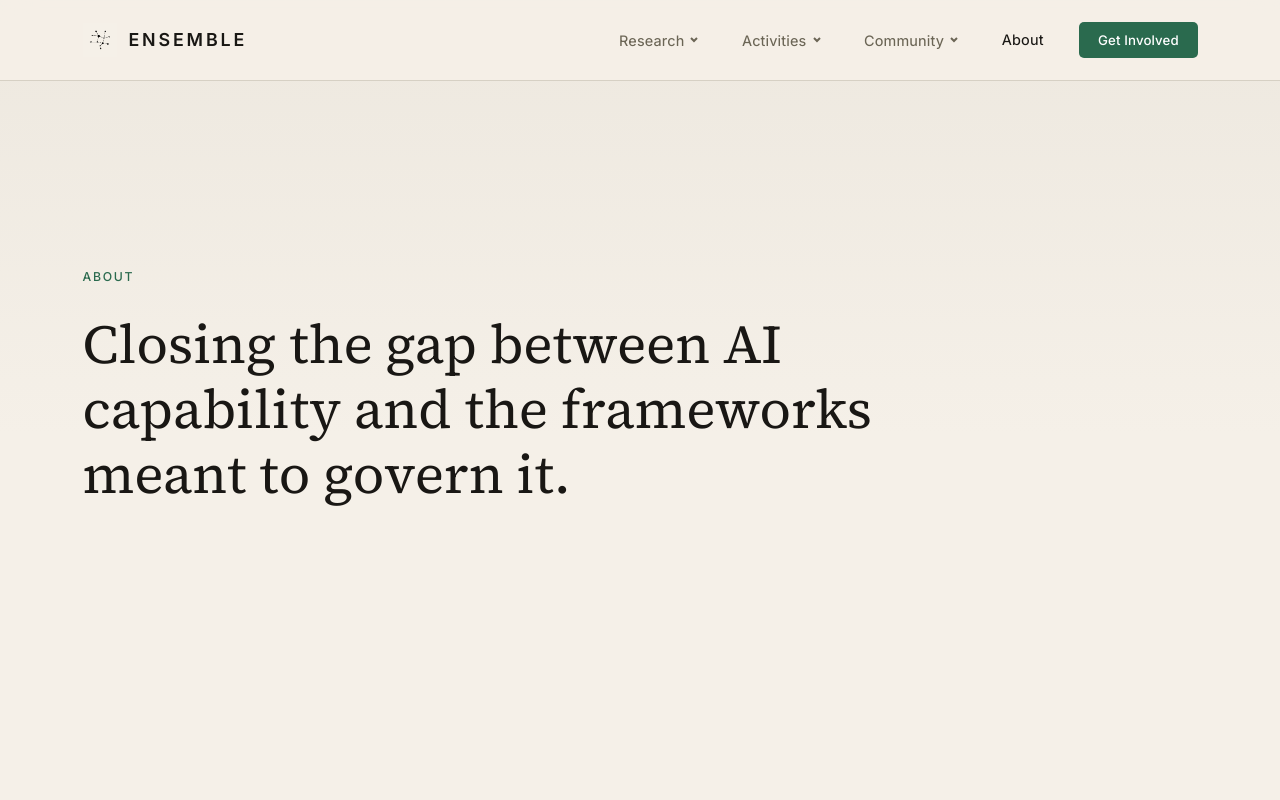
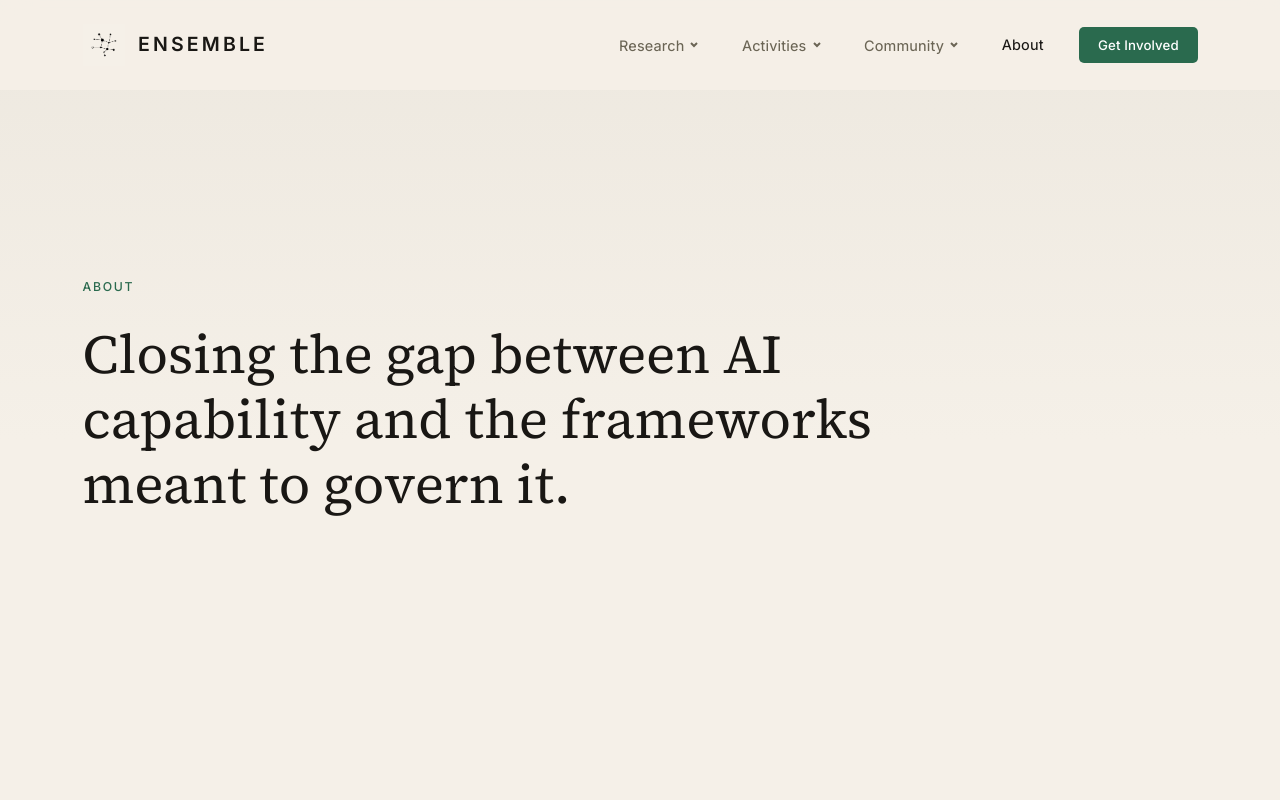
Before and after one commit to ratneshwaran/ensemble, a website: page docs/about.html in a window 1280 px wide. Shown: the top 800 px of the page. Drawn offline with Linux system fonts and the light colour scheme.

Commit message:
Bigger header logo and text, remove header border

```diff
--- a/docs/style.css
+++ b/docs/style.css
@@ -117,7 +117,7 @@ img {
   background-color: rgba(245, 240, 232, 0.9);
   backdrop-filter: blur(16px);
   -webkit-backdrop-filter: blur(16px);
-  border-bottom: 1px solid var(--border);
+  border-bottom: none;
   transition: background-color 0.3s;
 }
 
@@ -128,23 +128,23 @@ img {
   display: flex;
   align-items: center;
   justify-content: space-between;
-  height: 80px;
+  height: 90px;
 }
 
 /* Logo */
 .logo {
-  font-size: 1.05rem;
+  font-size: 1.15rem;
   font-weight: 600;
   letter-spacing: 0.16em;
   text-transform: uppercase;
   color: var(--heading);
   display: flex;
   align-items: center;
-  gap: 0.7rem;
+  gap: 0.8rem;
 }
 
 .logo__img {
-  height: 34px;
+  height: 42px;
   width: auto;
 }
 
@@ -273,7 +273,7 @@ img {
 .nav-mobile {
   display: none;
   position: fixed;
-  top: 80px;
+  top: 90px;
   left: 0;
   right: 0;
   bottom: 0;
@@ -323,7 +323,7 @@ img {
   display: flex;
   align-items: center;
   overflow: hidden;
-  padding-top: 80px; /* offset for fixed header */
+  padding-top: 90px; /* offset for fixed header */
 }
 
 .hero--short {
@@ -332,7 +332,7 @@ img {
 
 .hero--compact {
   min-height: auto;
-  padding-top: calc(80px + 5rem);
+  padding-top: calc(90px + 5rem);
   padding-bottom: 5rem;
 }
 
@@ -1209,7 +1209,7 @@ img {
   }
 
   .hero--compact {
-    padding-top: calc(80px + 3rem);
+    padding-top: calc(90px + 3rem);
     padding-bottom: 3rem;
   }
 
```
